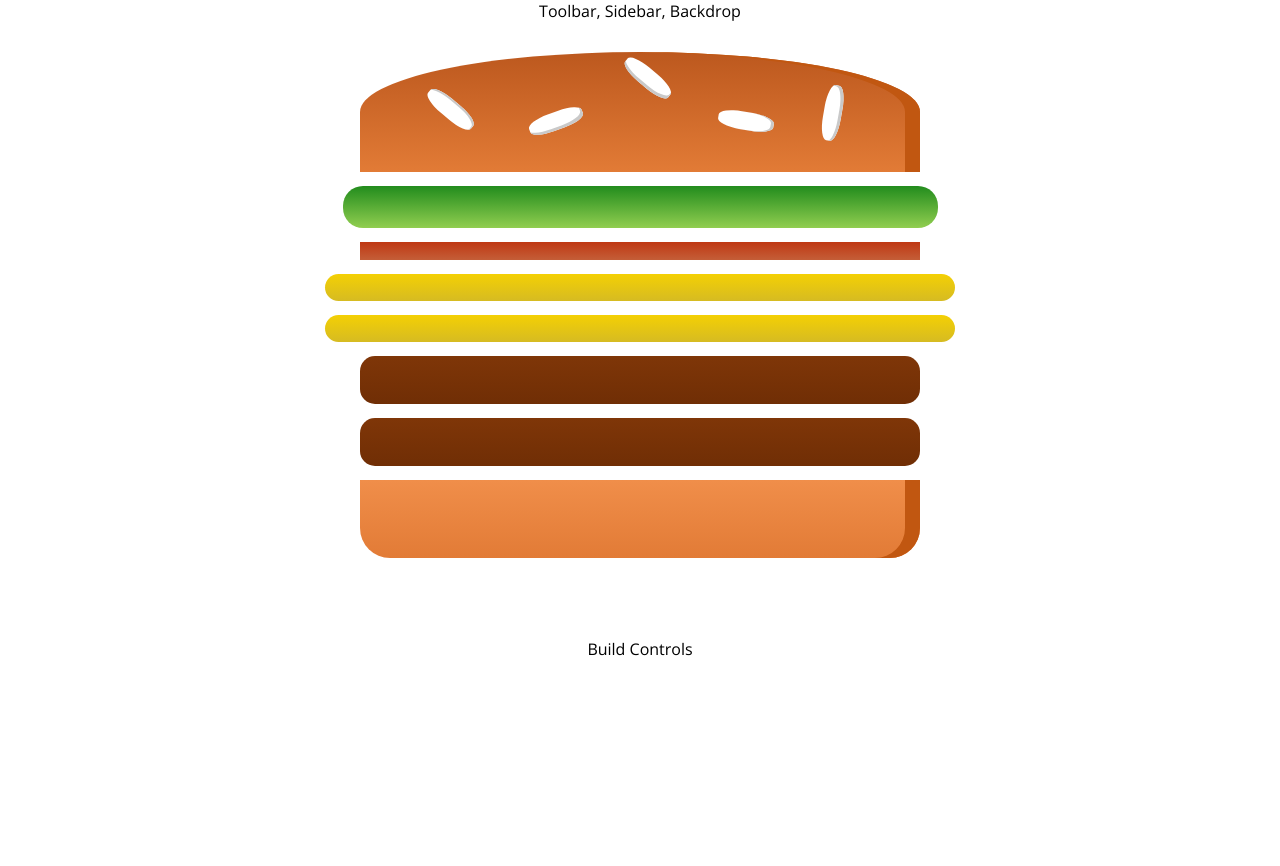
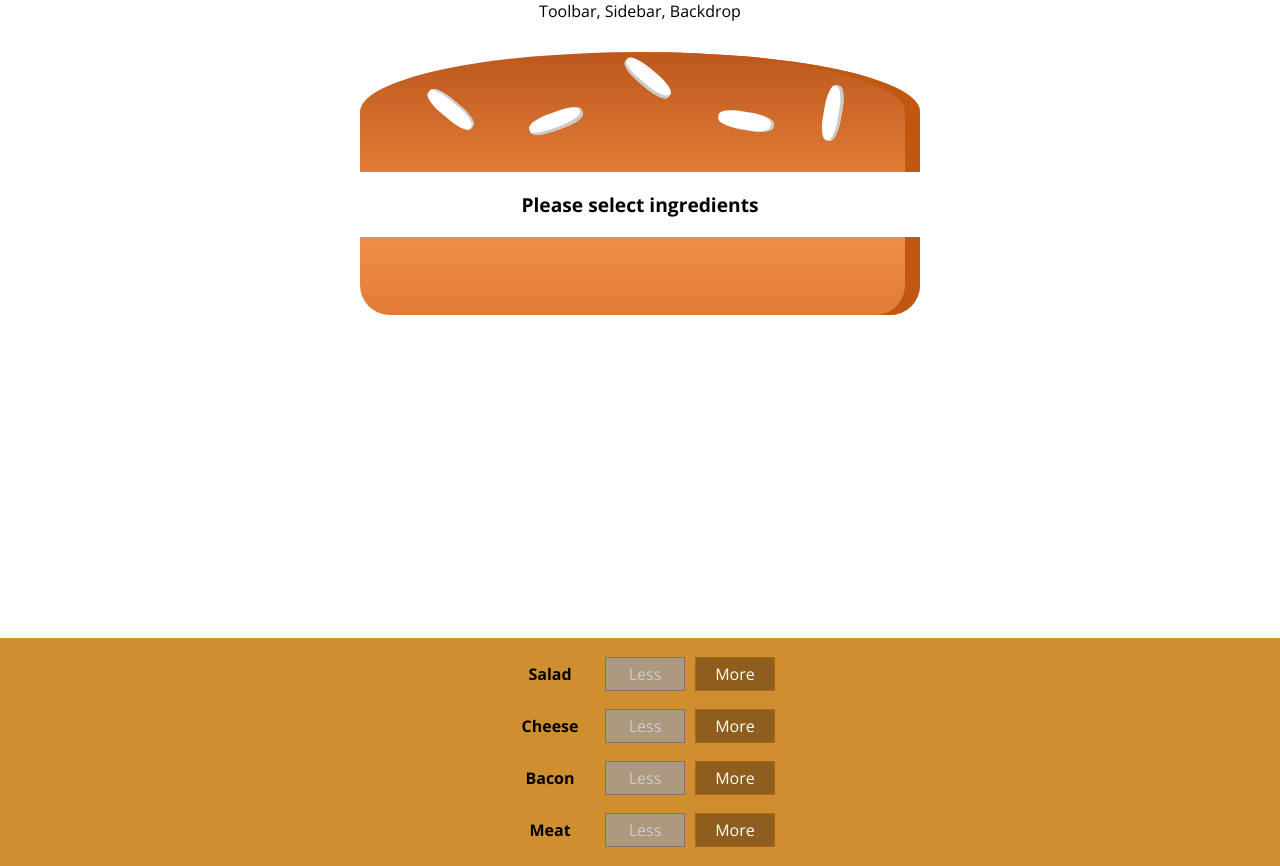
Before and after one commit to priteshgudge/burger-builder, a React (Create React App) app: page / in a window 1280 px wide. Before the commit the page ends 800 px from the top, so only its background shows below. Built offline with nearby package versions, Linux system fonts and the light colour scheme.

Commit message:
Adding Build Controls and Logic

```diff
--- /dev/null
+++ b/src/components/Burger/BuildControls/BuildControl/BuildControl.js
@@ -0,0 +1,13 @@
+import React from 'react';
+
+import classes from './BuildControl.module.css'
+
+const buildControl = (props) => (
+    <div className={classes.BuildControl}>
+        <div className={classes.Label}>{props.label}</div>
+        <button className={classes.Less} onClick={props.removed} disabled={props.disabled}>Less</button>
+        <button className={classes.More} onClick={props.added}>More</button>
+    </div>
+);
+
+export default buildControl;
--- /dev/null
+++ b/src/components/Burger/BuildControls/BuildControl/BuildControl.module.css
@@ -0,0 +1,56 @@
+.BuildControl {
+    display: flex;
+    justify-content: space-between;
+    align-items: center;
+    margin: 5px 0;
+}
+
+.BuildControl button {
+    display: block;
+    font: inherit;
+    padding: 5px;
+    margin: 0 5px;
+    width: 80px;
+    border: 1px solid #AA6817;
+    cursor: pointer;
+    outline: none;
+}
+
+.BuildControl button:disabled {
+    background-color: #AC9980;
+    border: 1px solid #7E7365;
+    color: #ccc;
+    cursor: default;
+}
+
+.BuildControl button:hover:disabled {
+    background-color: #AC9980;
+    color: #ccc;
+    cursor: not-allowed;
+}
+
+.Label {
+    padding: 10px;
+    font-weight: bold;
+    width: 80px;
+}
+
+.BuildControl .Less {
+    background-color: #D39952;
+    color: white;
+}
+
+.BuildControl .More {
+    background-color: #8F5E1E;
+    color: white;
+}
+
+.BuildControl .Less:hover, .BuildControl .Less:active {
+    background-color: #DAA972;
+    color: white;
+}
+
+.BuildControl .More:hover,.BuildControl .More:active {
+    background-color: #99703F;
+    color: white;
+}
--- /dev/null
+++ b/src/components/Burger/BuildControls/BuildControls.js
@@ -0,0 +1,32 @@
+import React from 'react';
+
+import classes from './BuildControls.module.css'
+
+import BuildControl from './BuildControl/BuildControl'
+
+const controls = [
+    {label:'Salad', type:'salad'},
+    {label:'Cheese', type:'cheese'},
+    {label:'Bacon', type:'bacon'},
+    {label:'Meat', type:'meat'}
+];
+
+const buildControls = (props) =>{
+
+    return (
+        <div className={classes.BuildControls}>
+            {/* {controls.forEach(cont =>
+                <BuildControl label={cont.label}/>
+            )} */}
+            {controls.map(ctrl =>
+                <BuildControl key={ctrl.label} label={ctrl.label}
+                    added={() => props.ingredientAdded(ctrl.type)}
+                    removed={() => props.ingredientRemoved(ctrl.type)}
+                    disabled={props.disabledInfo[ctrl.type]}
+                />
+            )}
+        </div>
+    );
+}
+
+export default  buildControls;
--- /dev/null
+++ b/src/components/Burger/BuildControls/BuildControls.module.css
@@ -0,0 +1,10 @@
+.BuildControls {
+    width: 100%;
+    background-color: #cf8f2e;
+    display: flex;
+    flex-flow: column;
+    align-items: center;
+    box-shadow: 0 2px 1px #ccc;
+    margin: auto;
+    padding: 10px 0;
+}
--- a/src/components/Burger/Burger.js
+++ b/src/components/Burger/Burger.js
@@ -4,18 +4,24 @@ import classes from './Burger.module.css'
 import BurgerIngredient from './BurgerIngredient/BurgerIngredient'
 
 const burger = (props) => {
-    const transformedIngredients = Object.keys(props.ingredients)
+    let transformedIngredients = Object.keys(props.ingredients)
         .map(igKey => {
             return [...Array(props.ingredients[igKey])].map((_,i) => {
                 return <BurgerIngredient key={igKey + i} type={igKey}/> ;
             });
-        });
+        }).reduce( (arr,el) => {
+            return arr.concat(el)
+        },[])
 
     // return (
     //     <div className={classes.Burger}>
     //         {transformedIngredients}
     //     </div>
     // )
+
+    if (transformedIngredients.length === 0){
+        transformedIngredients =  (<p>Please select ingredients</p>)
+    }
     return (
         <div className={classes.Burger}>
             <BurgerIngredient type="bread-top" />
--- a/src/containers/BurgerBuilder/BurgerBuilder.js
+++ b/src/containers/BurgerBuilder/BurgerBuilder.js
@@ -2,23 +2,74 @@ import React,{Component} from 'react';
 
 import Aux from '../../hoc/Aux'
 import Burger from '../../components/Burger/Burger'
+import BuildControls from '../../components/Burger/BuildControls/BuildControls'
+
+const BASE_PRICE = 4
+const INGREDIENT_PRICES = {
+    salad:2,
+    bacon:3,
+    cheese:4,
+    meat:5,
+}
 
 class BurgerBuilder extends Component{
 
     state = {
         ingredients:{
-            salad:1,
-            bacon:1,
-            cheese:2,
-            meat:2,
-        }
+            salad:0,
+            bacon:0,
+            cheese:0,
+            meat:0,
+        },
+        totalPrice: BASE_PRICE,
+    }
+
+    addIngredient = (type) => {
+       const oldCount = this.state.ingredients[type];
+       const updatedCount = oldCount + 1
+
+       const updatedIngredients = {
+           ...this.state.ingredients
+       }
+       updatedIngredients[type] = updatedCount
+       const priceAddition = INGREDIENT_PRICES[type]
+       const updatedPrice = this.state.totalPrice + priceAddition
+
+       this.setState({ingredients:updatedIngredients})
+       this.setState({totalPrice: updatedPrice})
+    }
+
+    removeIngredient = (type) => {
+       const oldCount = this.state.ingredients[type];
+       if (oldCount <= 0){
+           return "Cannot Update"
+       }
+       const updatedCount = oldCount - 1
+
+       const updatedIngredients = {
+           ...this.state.ingredients
+       }
+       updatedIngredients[type] = updatedCount
+       const priceSubtraction = INGREDIENT_PRICES[type]
+       const updatedPrice = this.state.totalPrice - priceSubtraction
+
+       this.setState({ingredients:updatedIngredients})
+       this.setState({totalPrice: updatedPrice})
+
     }
     render(){
-
+        const disabledInfo = {}
+        for (let key in this.state.ingredients){
+            disabledInfo[key] = this.state.ingredients[key] <= 0
+        }
         return (
             <Aux>
                 <Burger ingredients={this.state.ingredients}></Burger>
-                <div>Build Controls</div>
+                <BuildControls
+                    ingredientAdded={this.addIngredient}
+                    ingredientRemoved={this.removeIngredient}
+                    ingredients={this.ingredients}
+                    disabledInfo={disabledInfo}/>
             </Aux>
 
         )
```
